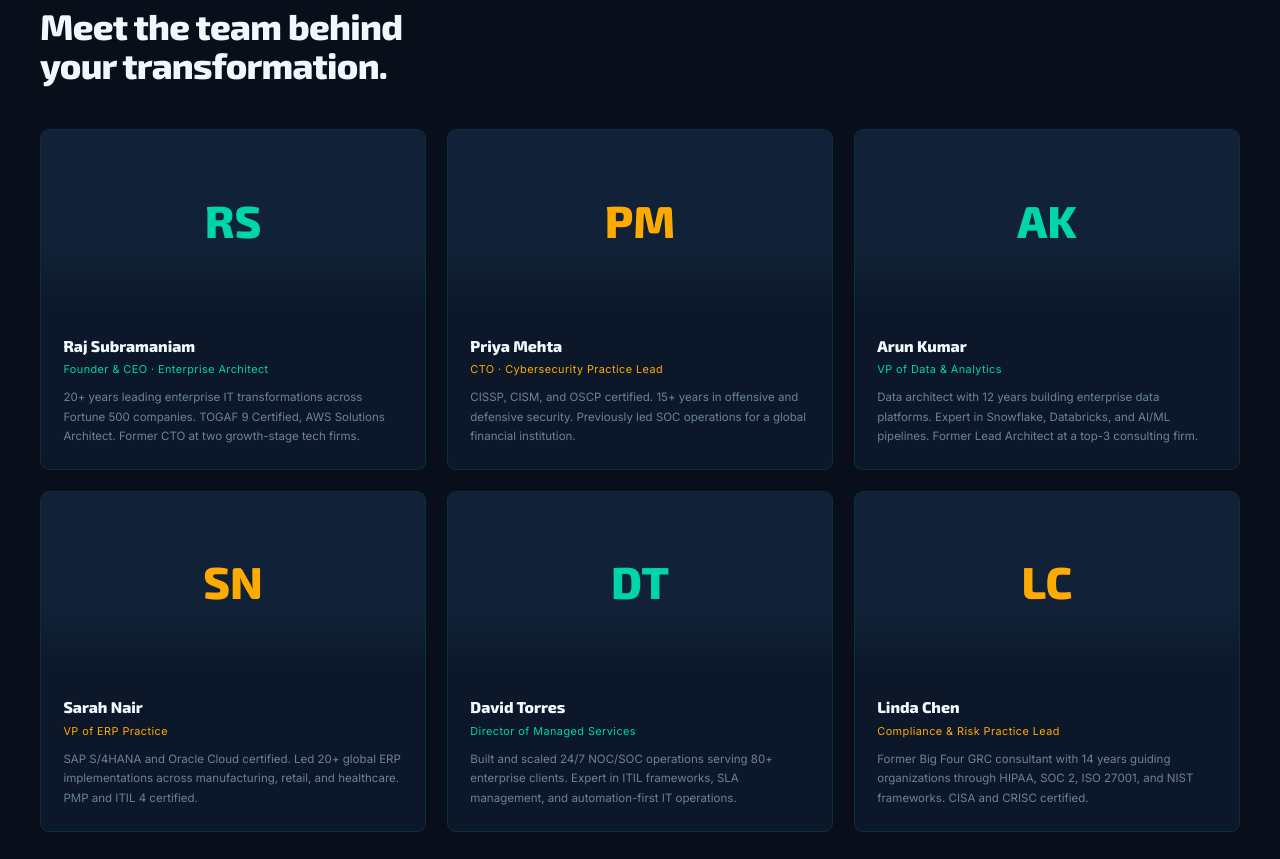
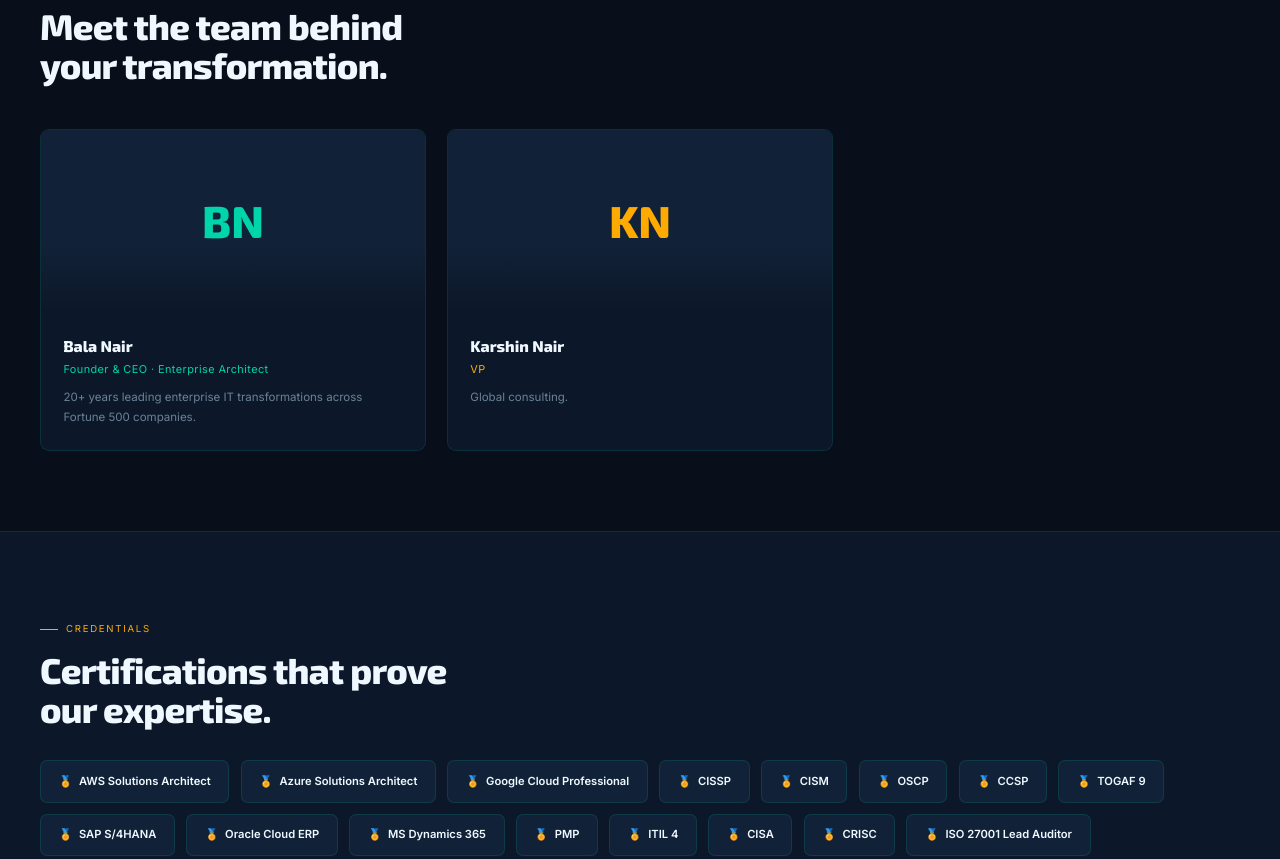
Before and after one commit to balanair-hub/nairsys-website, a plain HTML site: page about.html in a window 1280 px wide. Shown: the part 1940-2799 px from the top of the page. Drawn offline with Linux system fonts and the light colour scheme.

Commit message:
Add files via upload
Signed-off-by: balanair-hub <balanair@nairsys.com>

```diff
--- a/about.html
+++ b/about.html
@@ -189,51 +189,19 @@ footer{background:var(--ink2);border-top:1px solid var(--border);padding:2.5rem;
   <div class="rev"><p class="tag">Leadership</p><h2 class="h2">Meet the team behind<br>your transformation.</h2></div>
   <div class="team-grid">
     <div class="team-card rev">
-      <div class="team-av">RS</div>
+      <div class="team-av">BN</div>
       <div class="team-info">
-        <h3 class="team-name">Raj Subramaniam</h3>
+        <h3 class="team-name">Bala Nair</h3>
         <p class="team-role">Founder &amp; CEO · Enterprise Architect</p>
-        <p class="team-bio">20+ years leading enterprise IT transformations across Fortune 500 companies. TOGAF 9 Certified, AWS Solutions Architect. Former CTO at two growth-stage tech firms.</p>
-      </div>
-    </div>
-    <div class="team-card rev d1">
-      <div class="team-av a">PM</div>
-      <div class="team-info">
-        <h3 class="team-name">Priya Mehta</h3>
-        <p class="team-role a">CTO · Cybersecurity Practice Lead</p>
-        <p class="team-bio">CISSP, CISM, and OSCP certified. 15+ years in offensive and defensive security. Previously led SOC operations for a global financial institution.</p>
-      </div>
-    </div>
-    <div class="team-card rev d2">
-      <div class="team-av">AK</div>
-      <div class="team-info">
-        <h3 class="team-name">Arun Kumar</h3>
-        <p class="team-role">VP of Data &amp; Analytics</p>
-        <p class="team-bio">Data architect with 12 years building enterprise data platforms. Expert in Snowflake, Databricks, and AI/ML pipelines. Former Lead Architect at a top-3 consulting firm.</p>
+        <p class="team-bio">20+ years leading enterprise IT transformations across Fortune 500 companies. </p>
       </div>
     </div>
     <div class="team-card rev">
-      <div class="team-av a">SN</div>
+      <div class="team-av a">KN</div>
       <div class="team-info">
-        <h3 class="team-name">Sarah Nair</h3>
-        <p class="team-role a">VP of ERP Practice</p>
-        <p class="team-bio">SAP S/4HANA and Oracle Cloud certified. Led 20+ global ERP implementations across manufacturing, retail, and healthcare. PMP and ITIL 4 certified.</p>
-      </div>
-    </div>
-    <div class="team-card rev d1">
-      <div class="team-av">DT</div>
-      <div class="team-info">
-        <h3 class="team-name">David Torres</h3>
-        <p class="team-role">Director of Managed Services</p>
-        <p class="team-bio">Built and scaled 24/7 NOC/SOC operations serving 80+ enterprise clients. Expert in ITIL frameworks, SLA management, and automation-first IT operations.</p>
-      </div>
-    </div>
-    <div class="team-card rev d2">
-      <div class="team-av a">LC</div>
-      <div class="team-info">
-        <h3 class="team-name">Linda Chen</h3>
-        <p class="team-role a">Compliance &amp; Risk Practice Lead</p>
-        <p class="team-bio">Former Big Four GRC consultant with 14 years guiding organizations through HIPAA, SOC 2, ISO 27001, and NIST frameworks. CISA and CRISC certified.</p>
+        <h3 class="team-name">Karshin Nair</h3>
+        <p class="team-role a">VP </p>
+        <p class="team-bio">Global consulting.</p>
       </div>
     </div>
   </div>
@@ -276,7 +244,7 @@ footer{background:var(--ink2);border-top:1px solid var(--border);padding:2.5rem;
 </div>
 
 <footer><p class="ft-brand">Nairsys<span>.Inc</span></p>
-  <div class="ft-bottom"><p>© 2024 Nairsys Inc · hello@nairsys.com · +1 (800) 555-0199</p><p><a href="#">Privacy</a> · <a href="#">Terms</a></p></div>
+  <div class="ft-bottom"><p>© 2024 Nairsys Inc · balanair@nairsys.com · +1 (630) 352-0150</p><p><a href="#">Privacy</a> · <a href="#">Terms</a></p></div>
 </footer>
 <script>const obs=new IntersectionObserver(e=>{e.forEach(x=>{if(x.isIntersecting){x.target.classList.add('on');obs.unobserve(x.target)}})},{threshold:.06});document.querySelectorAll('.rev').forEach(el=>obs.observe(el));</script>
 </body></html>
```
Also changed, not shown: contact.html (+3 -3 lines), index.html (+4 -4 lines), industries.html (+1 -1 lines), services.html (+1 -1 lines).
